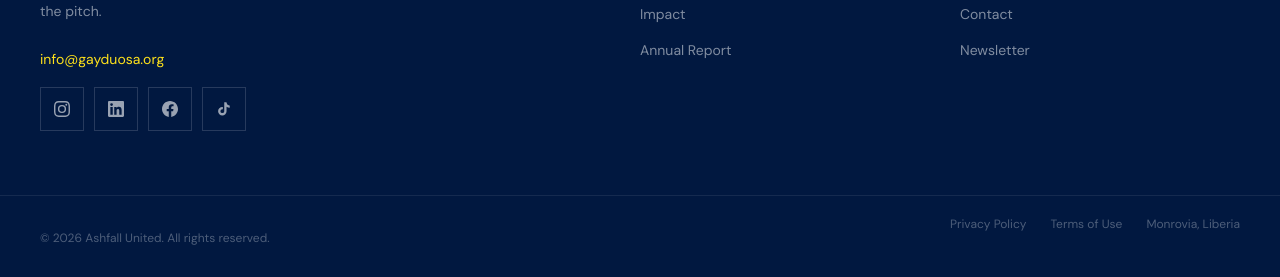
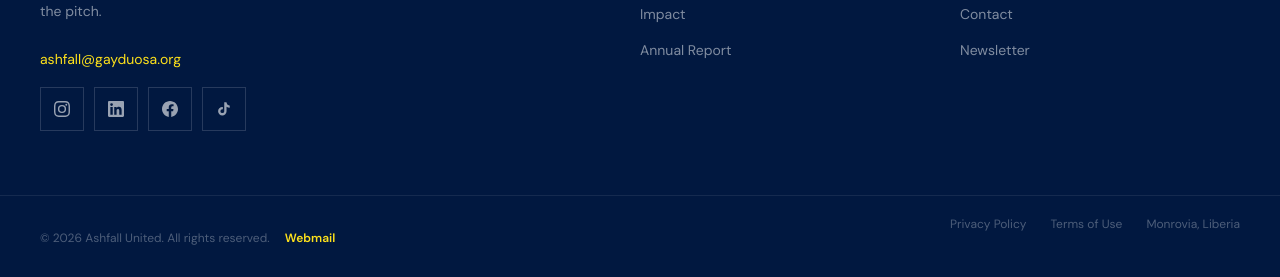
Before and after one commit to ashfallunited/gsa-web, a Next.js app: page /donate in a window 1280 px wide. Shown: the part 1342-1619 px from the top of the page. Built offline with nearby package versions, Linux system fonts and the light colour scheme.

Commit message:
Update footer email and add webmail link
- Update ORG_EMAIL to ashfall@gayduosa.org
- Add bold yellow Webmail hyperlink in footer copyright bar

```diff
--- a/src/components/Footer.tsx
+++ b/src/components/Footer.tsx
@@ -137,7 +137,15 @@ export default function Footer() {
 
       <div className="max-w-7xl mx-auto px-5 sm:px-6 lg:px-10 py-4 sm:py-5 flex flex-col sm:flex-row items-center justify-between gap-3">
         <p className="text-white/30 text-[11px] sm:text-xs text-center sm:text-left">
-          &copy; {year} {ORG_NAME}. All rights reserved.
+          &copy; {year} {ORG_NAME}. All rights reserved.{' '}
+          <a
+            href="https://server393.web-hosting.com:2096/"
+            target="_blank"
+            rel="noopener noreferrer"
+            className="ml-3 font-bold text-[#fee11b] hover:text-white transition-colors"
+          >
+            Webmail
+          </a>
         </p>
         <div className="flex gap-4 sm:gap-6 flex-wrap justify-center">
           <Link href="/privacy" className="text-white/30 hover:text-white/60 text-[11px] sm:text-xs transition-colors">
--- a/src/lib/constants.ts
+++ b/src/lib/constants.ts
@@ -11,7 +11,7 @@ export const SITE_URL = 'https://www.ashfallunited.com'
 /** Google Analytics stream */
 export const GA_MEASUREMENT_ID = 'G-QZ6073NJ1K'
 
-export const ORG_EMAIL = 'info@gayduosa.org'
+export const ORG_EMAIL = 'ashfall@gayduosa.org'
 
 export const ORG_INSTAGRAM =
   process.env.NEXT_PUBLIC_ORG_INSTAGRAM ?? 'https://www.instagram.com/ashfallunited'
```
